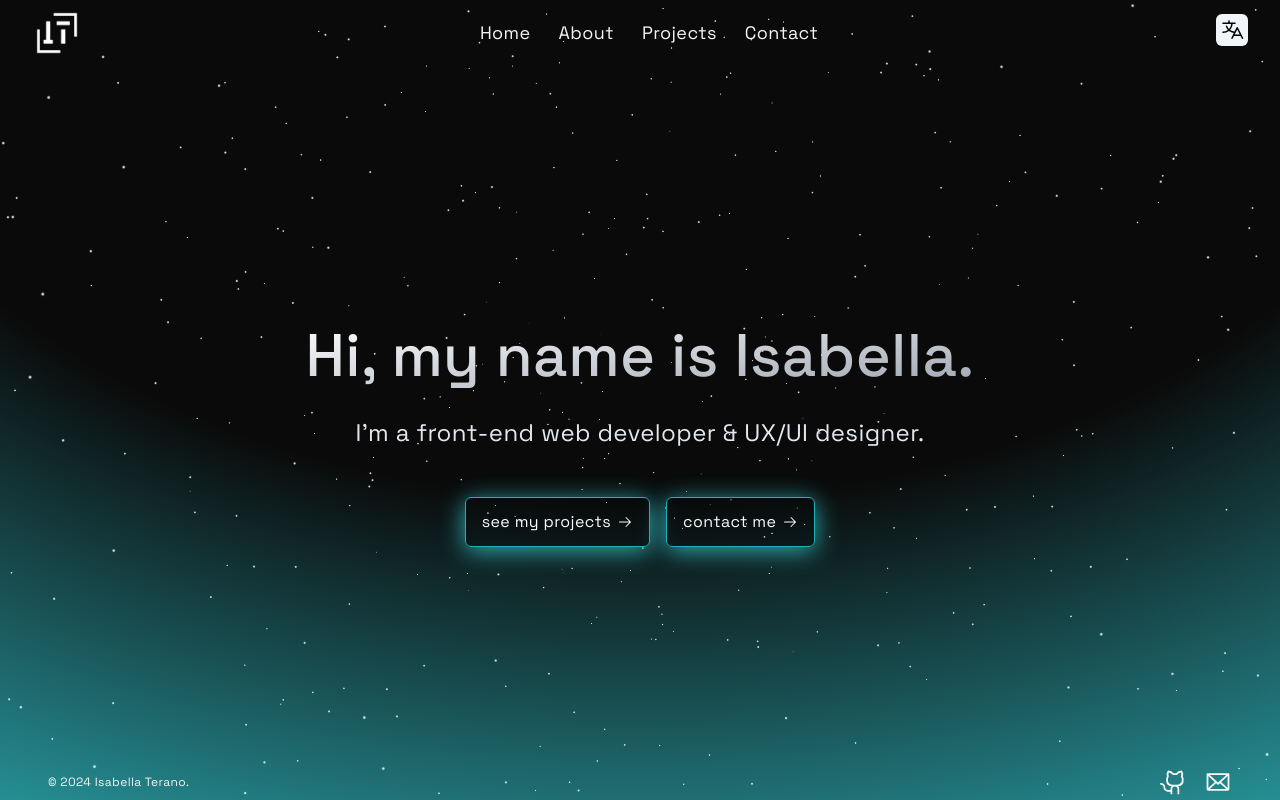
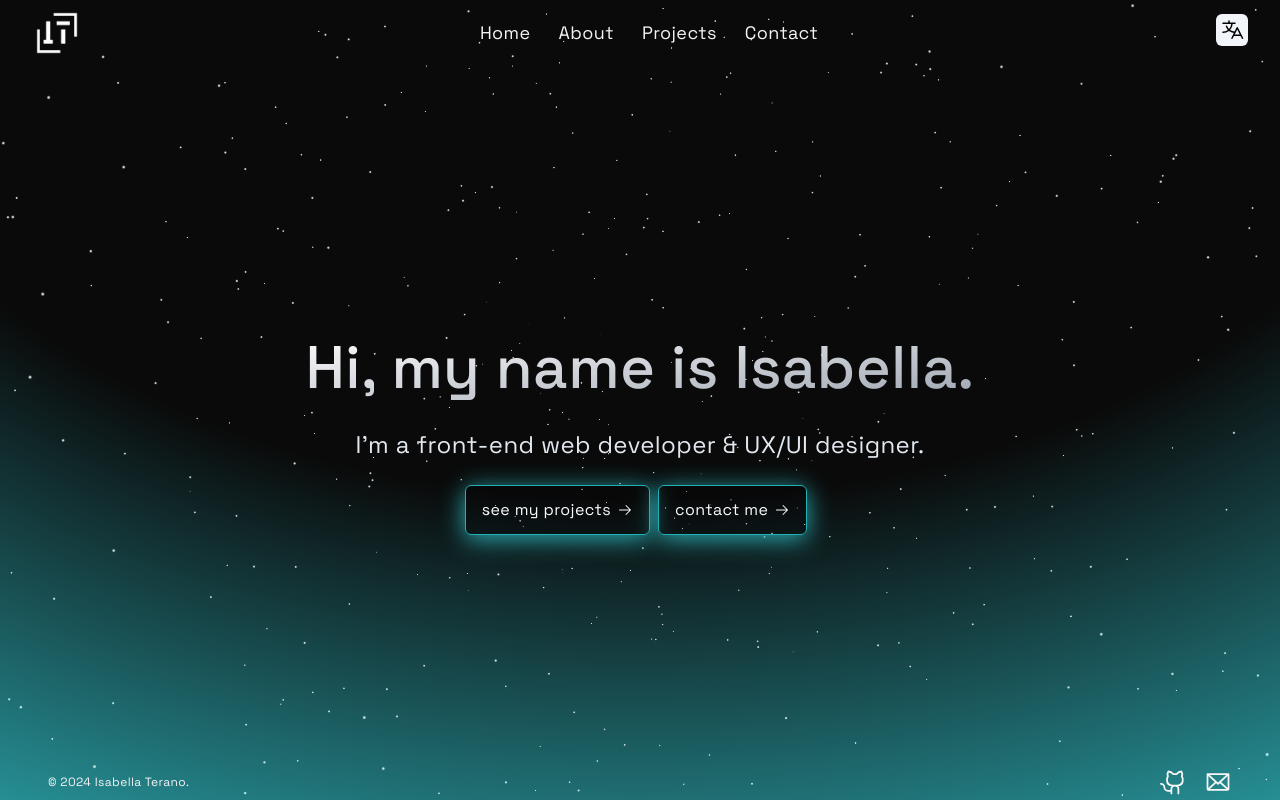
Before and after one commit to isabellaterano/portfolio-next, a Next.js app: page /en in a window 1280 px wide. Built offline with nearby package versions, Linux system fonts and the light colour scheme.

Commit message:
update button

```diff
--- a/src/app/[locale]/page.tsx
+++ b/src/app/[locale]/page.tsx
@@ -44,21 +44,44 @@ const HomePage: React.FC = () => {
         </h1>
         <p className="my-6  text-center text-base md:text-2xl">{t("p")}</p>
 
-        <div className="flex mt-6">
-          {["/projects", "/contact"].map((href, index) => (
-            <motion.div
-              key={href}
-              style={{ border, boxShadow }}
-              whileHover={{ scale: 1.015 }}
-              whileTap={{ scale: 0.985 }}
-              className="group relative flex justify-center w-fit items-center gap-1.5 rounded-md bg-gray-950/10 px-4 py-2 mx-2 text-slate-50 transition-colors hover:bg-gray-950/50"
-            >
-              <Link href={href} className="inline-flex items-center gap-1.5">
-                {t(index === 0 ? "button" : "button2")}
-                <ArrowRight className="transition-transform group-hover:-rotate-45 group-active:-rotate-12" />
-              </Link>
-            </motion.div>
-          ))}
+        <div className="flex">
+          <motion.div
+            style={{
+              border,
+              boxShadow,
+            }}
+            whileHover={{
+              scale: 1.015,
+            }}
+            whileTap={{
+              scale: 0.985,
+            }}
+            className="group relative flex justify-center w-fit items-center gap-1.5 rounded-md bg-gray-950/10 px-4 py-2 mr-2 text-gray-50 transition-colors hover:bg-gray-950/50"
+          >
+            <Link href="/projects" className="inline-flex items-center gap-1.5">
+              {t("button")}
+              <ArrowRight className="transition-transform group-hover:-rotate-45 group-active:-rotate-12" />
+            </Link>
+          </motion.div>
+
+          <motion.div
+            style={{
+              border,
+              boxShadow,
+            }}
+            whileHover={{
+              scale: 1.015,
+            }}
+            whileTap={{
+              scale: 0.985,
+            }}
+            className="group relative flex justify-center w-fit items-center gap-1.5 rounded-md bg-gray-950/10 px-4 py-2 mr-2 text-slate-50 transition-colors hover:bg-gray-950/50"
+          >
+            <Link href="/contact" className="inline-flex items-center gap-1.5">
+              {t("button2")}
+              <ArrowRight className="transition-transform group-hover:-rotate-45 group-active:-rotate-12" />
+            </Link>
+          </motion.div>
         </div>
       </div>
 
```
